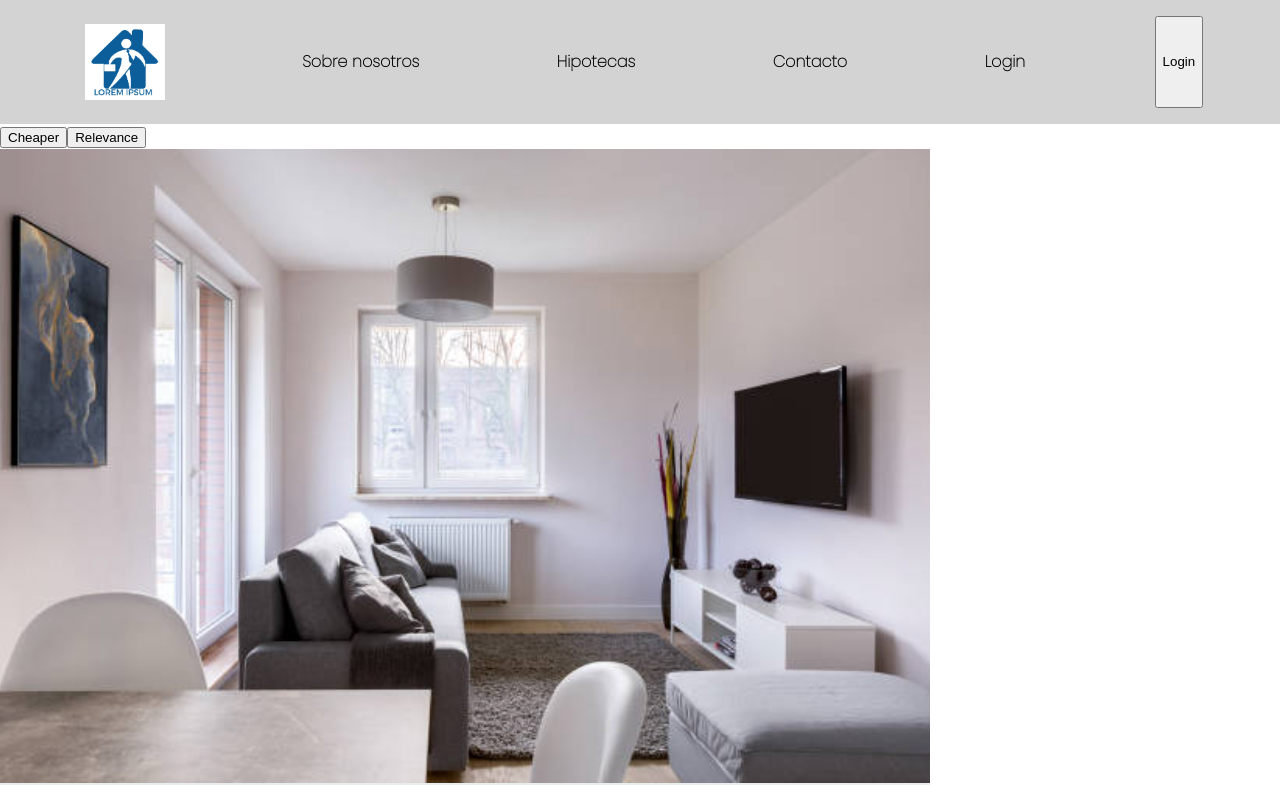
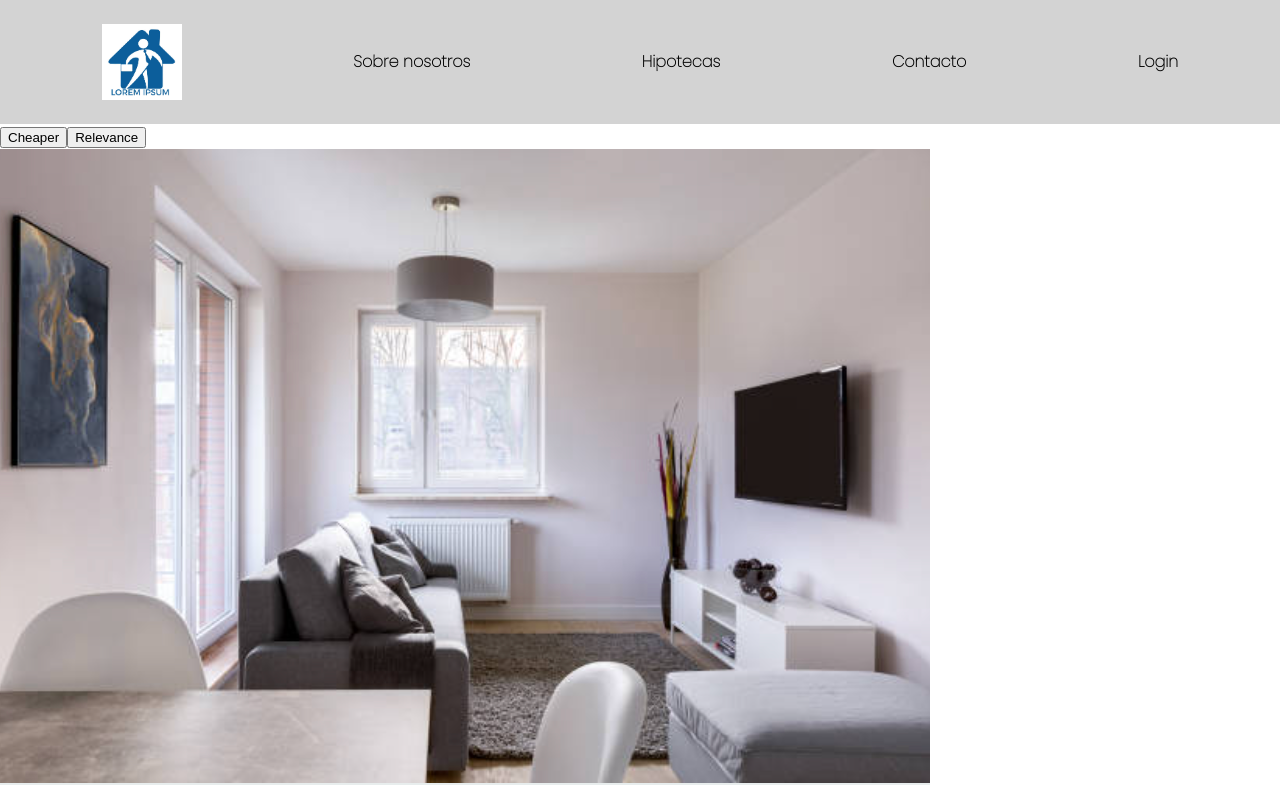
Before and after one commit to davidsantmar/inmoweb, a React (Create React App) app: page / in a window 1280 px wide. Shown: the top 796 px of the page. Built offline with nearby package versions, Linux system fonts and the light colour scheme.

Commit message:
login button ok in header

```diff
--- a/src/components/Contacto.jsx
+++ b/src/components/Contacto.jsx
@@ -132,6 +132,7 @@ const Contacto = () => {
                 src="https://maps.google.com/maps?q=plaza%20catalunya,%201%20Barcelona&t=&z=13&ie=UTF8&iwloc=&output=embed">
                 </iframe>
             </div>
+
             <div className='admin--container'>
                 <button className='admin__button'
                 onClick={getEmail}
--- a/src/components/Header.jsx
+++ b/src/components/Header.jsx
@@ -39,16 +39,15 @@ const Header = () => {
             <Link to="/contacto" className="nav__link" data-testid='contacto-link'>
                 Contacto
             </Link>
-            <button className="login__button" data-testid='login-button'>
-                Login
-            </button>
+
             {isAuthenticated ? (
           <>
             Welcome administrator
             <button
               onClick={handleLogout}
               type="button"
-              className="btn btn-secondary nav-item"
+              className="login__button"
+              data-testid='login-button'
             >
               Logout
             </button>
@@ -57,7 +56,8 @@ const Header = () => {
           <button
             onClick={handleLogin}
             type="button"
-            className="btn btn-secondary nav-item mx-3"
+            className="login__button"
+
           >
             Login
           </button>
```
